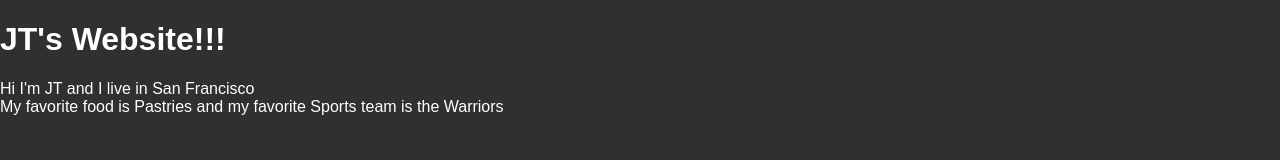
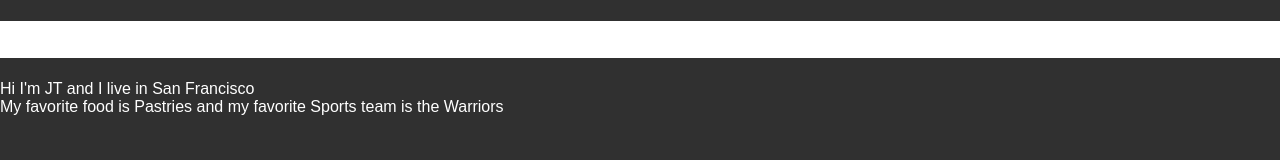
Before and after one commit to PackyCode/PackyCode.github.io, a plain HTML site: page index.html in a window 1280 px wide. Drawn offline with Linux system fonts and the light colour scheme.

Commit message:
Update style.css

```diff
--- a/style.css
+++ b/style.css
@@ -5,6 +5,6 @@ body {
     margin: 0;
     padding: 0;
 }
-.header {
-    backround: #ffffff;
+header {
+    background-color: #ffffff;
 }
```
